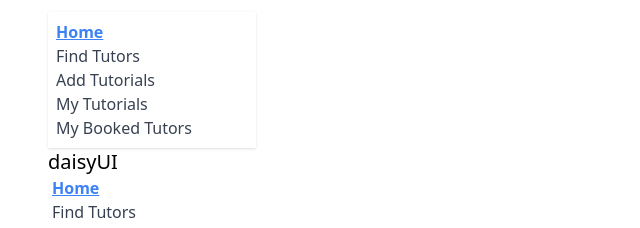
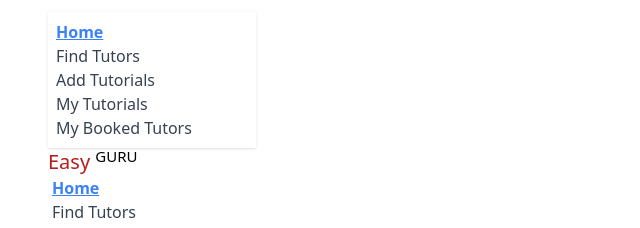
Before and after one commit to mdriyajulislamakash11/Learn-Language-Tutorial-Project-client-site, a React (Vite) app: page / in a window 1280 px wide. Shown: the top 228 px of the page, without its empty margins (0-640 px from the left). Built offline with nearby package versions, Linux system fonts and the light colour scheme.

Commit message:
navber er kaj korlam ses pray

```diff
--- a/src/components/Navbar.jsx
+++ b/src/components/Navbar.jsx
@@ -1,5 +1,5 @@
 import React from "react";
-import { NavLink } from "react-router-dom";
+import { Link, NavLink } from "react-router-dom";
 
 const Navbar = () => {
   const links = (
@@ -85,7 +85,7 @@ const Navbar = () => {
               {links}
             </ul>
           </div>
-          <a className="btn btn-ghost text-xl">daisyUI</a>
+          <Link to='/' className="btn btn-ghost text-xl"><span className="text-red-700">Easy</span> <span className=""><sup className="">GURU</sup></span></Link>
         </div>
         <div className="navbar-center hidden lg:flex">
           <ul className="menu menu-horizontal px-1">{links}</ul>
```
